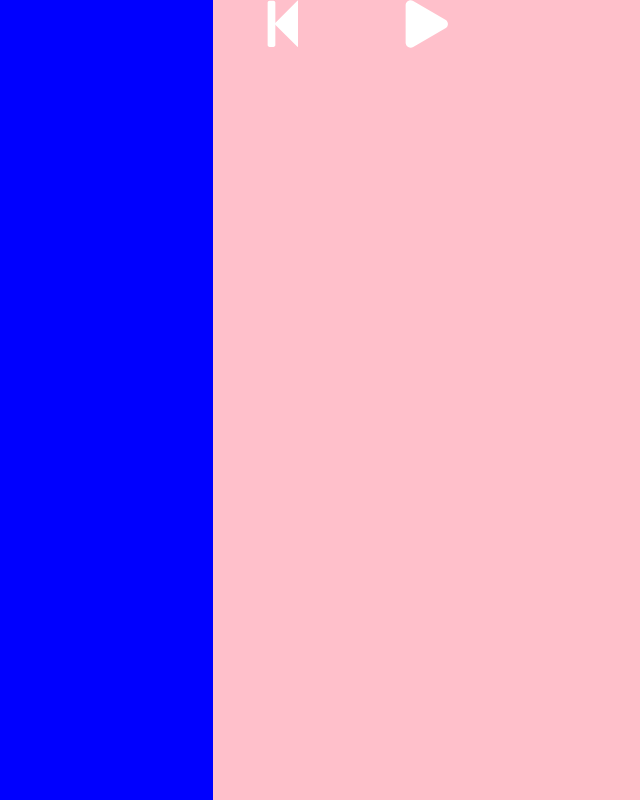
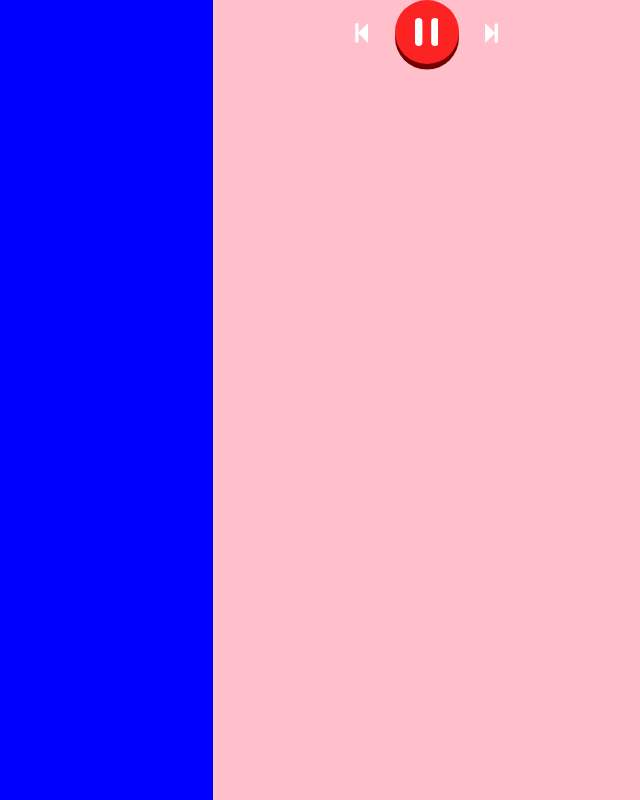
Before and after one commit to MoophHD/life-automata, a React (Create React App) app in the folder client/: page / in a window 1280 px wide. Shown: the whole page, without its empty margins (640-1280 px from the left). Built offline with nearby package versions, Linux system fonts and the light colour scheme.

Commit message:
life navigation

```diff
--- a/client/src/pages/Home/Tools.js
+++ b/client/src/pages/Home/Tools/LifeNav.js
@@ -1,50 +1,43 @@
 import React from "react";
 import styled from "styled-components";
-import Icon from "../../components/Icon";
+import Icon from "../../../components/Icon";
+import PlayBtn from "./PlayBtn";
 
-function Tools({ setRunning, setOptions }) {
+const LifeNav = ({onStepOut, onStepIn, onTogglePlay}) => {
   return (
     <Container>
-      <LifeNav>
+      <StepBtn>
         <StepOutIcon />
-        <PlayIcon />
+      </StepBtn>
+      <PlayBtn onTogglePlay={onTogglePlay}/>
+      <StepBtn>
         <StepInIcon />
-      </LifeNav>
+      </StepBtn>
     </Container>
   );
 }
 
 const Container = styled.div`
-  background-color: pink;
-`;
-
-const LifeNav = styled.div`
   display: flex;
-  justify-content: space-around;
+  justify-content: center;
   align-items: center;
 `;
 
-const PlayBtn = styled.button`
-  height: 4rem;
-  width: 4rem;
-  border-radius: 50%;
-  background-color: #fc2323;
-  box-shadow: 0px 0.4rem 0px #740000;
+const StepBtn = styled.button`
+  border: none;
+  outline: none;
+  background: none;
+  margin: 0;
+  padding: 0;
+  &:hover {
+    cursor: pointer;
+  }
 `;
 
 const Svg = styled(Icon)`
-  height: 3rem;
+  height: 1.5em;
   width: auto;
 `;
-
-const PlayIcon = () => (
-  <Svg viewBox="0 0 34 38" fill="none">
-    <path
-      d="M32 15.5359C34.6667 17.0755 34.6667 20.9245 32 22.4641L6.5 37.1865C3.83333 38.7261 0.499998 36.8016 0.499998 33.7224L0.5 4.27757C0.5 1.19837 3.83333 -0.726135 6.5 0.813465L32 15.5359Z"
-      fill="white"
-    />
-  </Svg>
-);
 
 const StepOutIcon = () => (
   <Svg viewBox="0 0 21 32" fill="none">
@@ -56,13 +49,12 @@ const StepOutIcon = () => (
 );
 
 const StepInIcon = () => (
-  <Svg viewBox="0 0 21 32" fill="none">
+  <Svg style={{ transform: "rotate(180deg)" }} viewBox="0 0 21 32" fill="none">
     <path
-      transform="rotate(180)"
       d="M20.096 0.689732L5.83259 14.9531C5.71206 15.0737 5.6317 15.1942 5.57143 15.3348L5.57143 1.71428C5.57143 1.01116 4.98884 0.42857 4.28572 0.42857L1.71429 0.42857C1.01116 0.42857 0.428574 1.01116 0.428574 1.71428L0.428571 30C0.428571 30.7031 1.01116 31.2857 1.71428 31.2857L4.28571 31.2857C4.98884 31.2857 5.57143 30.7031 5.57143 30L5.57143 16.3795C5.6317 16.5201 5.71206 16.6406 5.83259 16.7612L20.096 31.0246C20.5982 31.5268 21 31.346 21 30.6429L21 1.07143C21 0.368303 20.5982 0.1875 20.096 0.689732Z"
       fill="white"
     />
   </Svg>
 );
 
-export default Tools;
+export default LifeNav;
--- /dev/null
+++ b/client/src/pages/Home/Tools/PlayBtn.js
@@ -0,0 +1,63 @@
+import React, { useState } from "react";
+import styled from "styled-components";
+import Icon from "../../../components/Icon";
+
+const PlayBtn = ({ onTogglePlay }) => {
+  const [playing, setPlaying] = useState(false);
+  return (
+    <Container
+      onClick={() => {
+        setPlaying(!playing);
+        onTogglePlay();
+      }}
+    >
+      {playing ? <PlayIcon /> : <StopIcon />}
+    </Container>
+  );
+};
+
+const Container = styled.button`
+  height: 4rem;
+  width: 4rem;
+  border-radius: 50%;
+  background-color: #fc2323;
+  box-shadow: 0px 0.35rem 0px #740000;
+  border: none;
+  margin: 0 2em;
+  display: flex;
+  justify-content: center;
+  align-items: center;
+  outline: none;
+  margin-bottom: 0.35rem;
+  &:active {
+    box-shadow: none;
+    margin-top: 0.35rem;
+    margin-bottom: 0rem;
+  }
+  &:hover {
+    cursor: pointer;
+  }
+`;
+
+const Svg = styled(Icon)`
+  height: 1.5em;
+  width: auto;
+`;
+
+const PlayIcon = () => (
+  <Svg style={{ height: "1.75rem" }} viewBox="0 0 34 38" fill="none">
+    <path
+      d="M32 15.5359C34.6667 17.0755 34.6667 20.9245 32 22.4641L6.5 37.1865C3.83333 38.7261 0.499998 36.8016 0.499998 33.7224L0.5 4.27757C0.5 1.19837 3.83333 -0.726135 6.5 0.813465L32 15.5359Z"
+      fill="white"
+    />
+  </Svg>
+);
+
+const StopIcon = () => (
+  <Svg style={{ height: "1.75rem" }} viewBox="0 0 32 38" fill="none">
+    <rect width="10" height="38" rx="5" fill="white" />
+    <rect x="22" width="10" height="38" rx="5" fill="white" />
+  </Svg>
+);
+
+export default PlayBtn;
--- /dev/null
+++ b/client/src/pages/Home/Tools/index.js
@@ -0,0 +1,21 @@
+import React from "react";
+import styled from "styled-components";
+import LifeNav from "./LifeNav";
+
+function Tools({ setRunning, setOptions }) {
+  return (
+    <Container>
+      <LifeNav
+        onStepOut={() => {}}
+        onStepIn={() => {}}
+        onTogglePlay={() => {}}
+      />
+    </Container>
+  );
+}
+
+const Container = styled.div`
+  background-color: pink;
+`;
+
+export default Tools;
```
